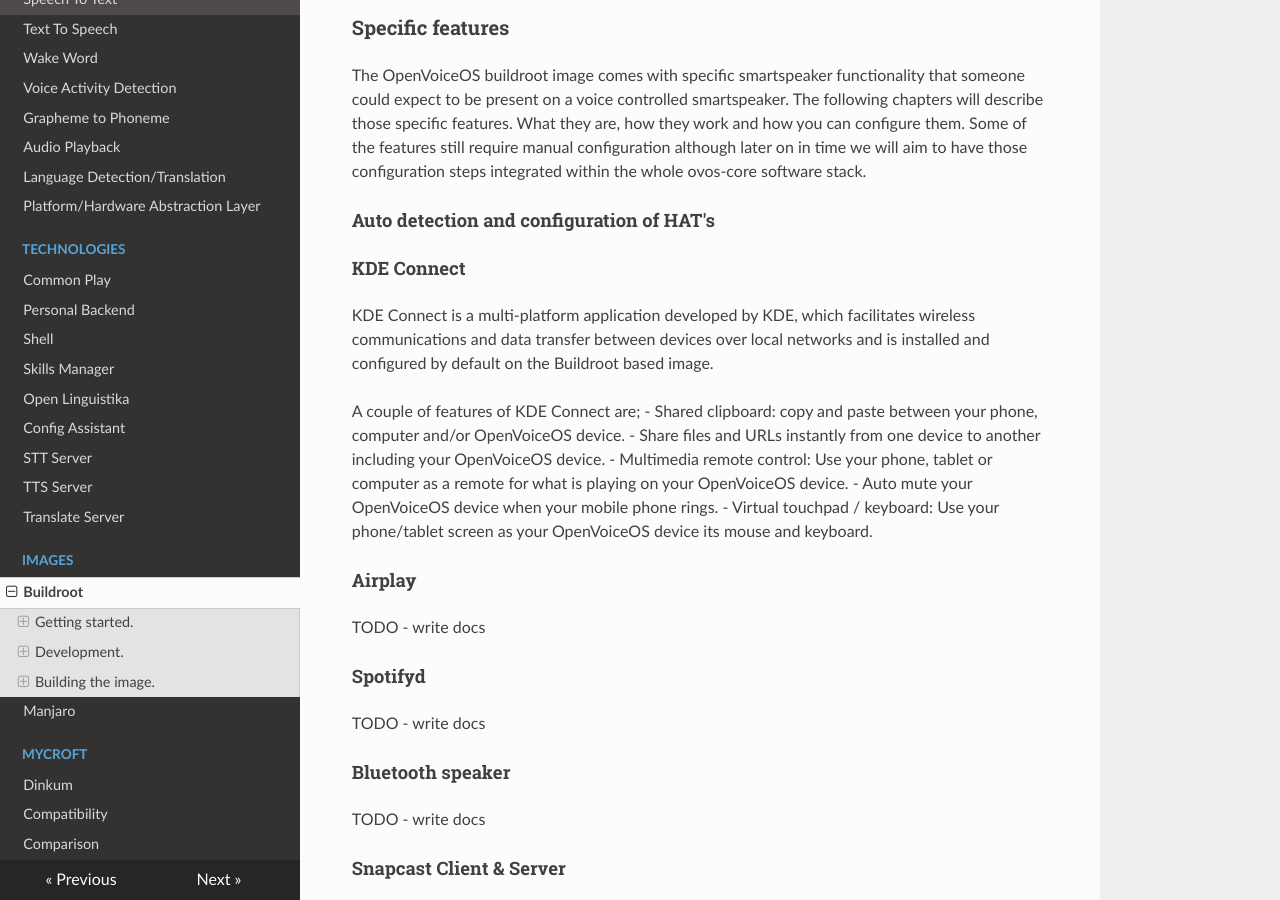
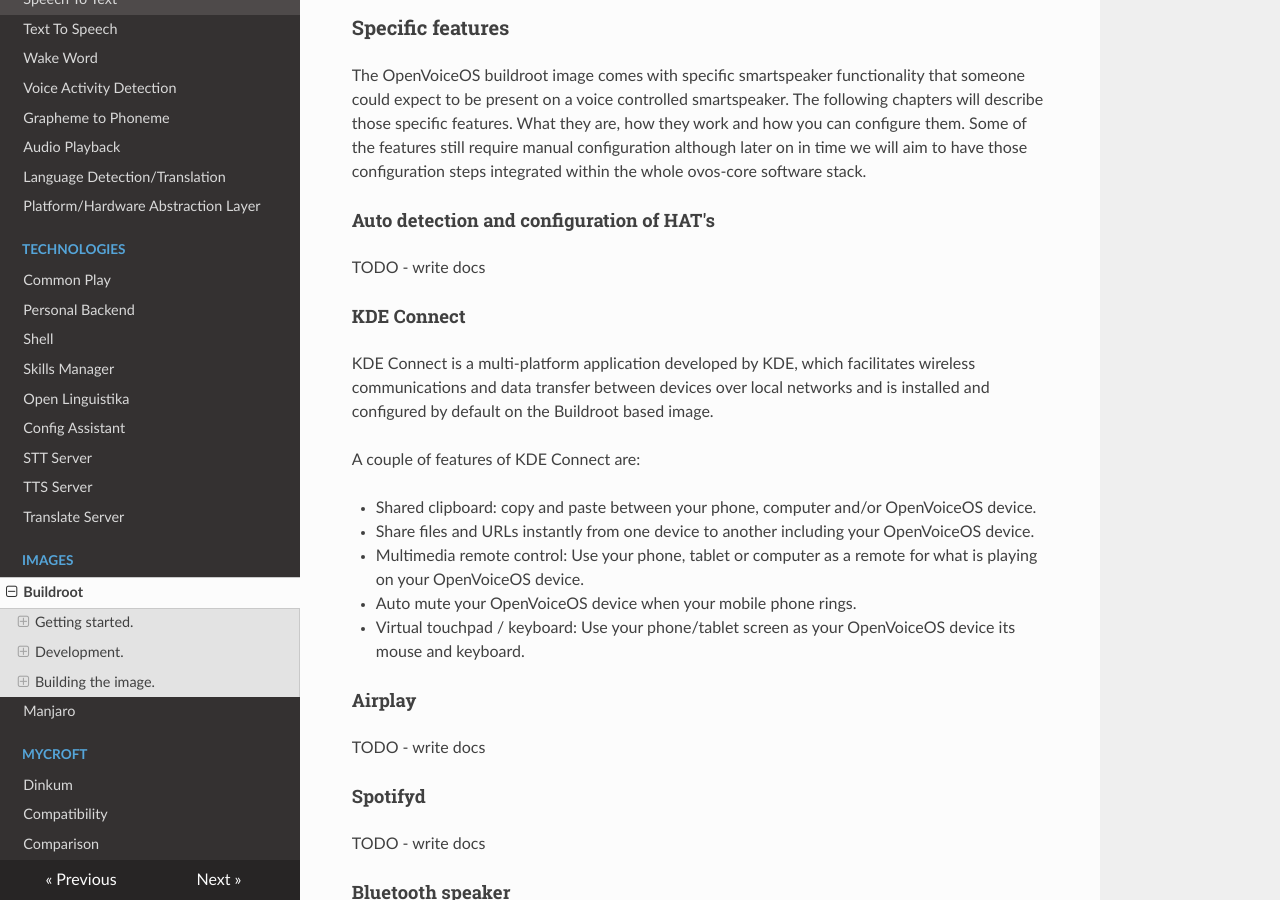
Before and after one commit to OpenVoiceOS/community-docs, an MkDocs documentation site: the page built from docs/buildroot.md, in a window 1280 px wide and 900 px high, scrolled down 483 px. Built offline with MkDocs 1.6.1, drawn with Linux system fonts in a browser that asks for light colours; nearby versions of some CDN libraries.

Commit message:
fix formating

```diff
--- a/docs/buildroot.md
+++ b/docs/buildroot.md
@@ -16,11 +16,14 @@
 
 #### Auto detection and configuration of HAT's
 
+TODO - write docs
+
 #### KDE Connect
 
 KDE Connect is a multi-platform application developed by KDE, which facilitates wireless communications and data transfer between devices over local networks and is installed and configured by default on the Buildroot based image.
 
-A couple of features of KDE Connect are;
+A couple of features of KDE Connect are:
+
 - Shared clipboard: copy and paste between your phone, computer and/or OpenVoiceOS device.
 - Share files and URLs instantly from one device to another including your OpenVoiceOS device.
 - Multimedia remote control: Use your phone, tablet or computer as a remote for what is playing on your OpenVoiceOS device.
```
